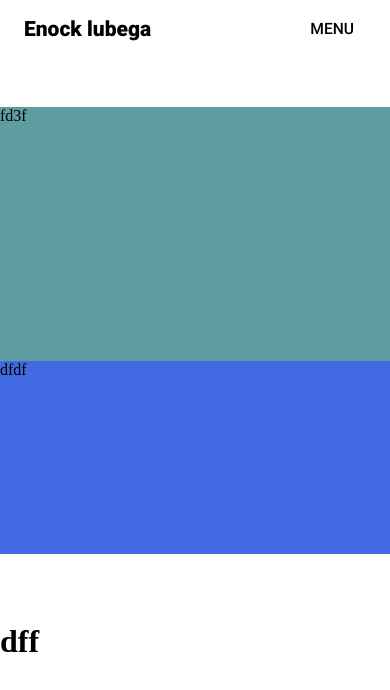
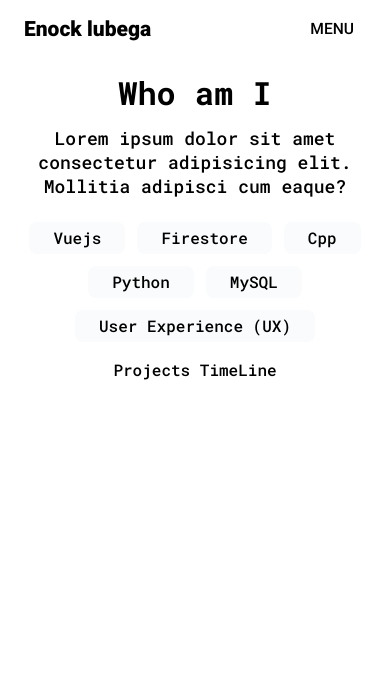
Before and after one commit to Gitnock/my-site, a Vue app: page /about in a window 390 px wide. Shown: the top 690 px of the page. Built offline with nearby package versions, Linux system fonts and the light colour scheme.

Commit message:
added about top content

```diff
--- a/src/assets/styles/flexbox.scss
+++ b/src/assets/styles/flexbox.scss
@@ -17,13 +17,15 @@
   position: absolute;
   bottom: 0px;
   display: flex;
-  justify-content: center;
+  align-items: center;
   width: 100%;
-  height: 8% !important;
+  flex-direction: column;
+  // height: 8% !important;
 }
 .indicator-body {
   background-color: black;
   height: 32px;
+  width: fit-content;
   display: flex;
   justify-content: center;
   padding: 4px 4px 4px 4px;
@@ -33,10 +35,23 @@
   color: white;
   font-size: 16px;
 }
+.text-indicator {
+  color: black;
+  font-size: 16px;
+}
 
 @media only screen and (max-width: 902px) {
   .p-top {
     height: auto;
   }
+  .scroll-indicator-wrapper{
+    // display: none;
+  }
+}
 
+/* utils */
+.flex-center {
+  display: flex;
+  align-items: center;
+  justify-content: center;
 }
--- a/src/assets/styles/init.scss
+++ b/src/assets/styles/init.scss
@@ -19,8 +19,20 @@
 .font-12 {
   font-size: 12px;
 }
+.font-16 {
+  font-size: 16px;
+}
 .font-24 {
   font-size: 24px;
+}
+.font-28 {
+  font-size: 28px;
+}
+.font-48{
+  font-size: 48px;
+}
+.font-52 {
+  font-size: 52px;
 }
 .roboto-r {
   font-family: 'Roboto', sans-serif;
@@ -51,10 +63,7 @@
   font-family: 'Roboto Mono', monospace;
   font-weight: 700;
 }
-.mono-28 {
-  font-size: 28px;
-  @extend .roboto-mono-m;
-}
+
 
 html,
 body,
--- a/src/router/index.ts
+++ b/src/router/index.ts
@@ -1,6 +1,7 @@
 import { createRouter, createWebHistory, RouteRecordRaw } from 'vue-router';
 import Index from '../views/Index.vue';
 import About from '../views/About.vue';
+import Project from '../views/Project.vue';
 
 const routes: Array<RouteRecordRaw> = [
     {
@@ -12,6 +13,11 @@
       path: '/about',
       name: 'About',
       component: About,
+    },
+    {
+        path: '/project/:id',
+        name: 'Project',
+        component: Project,
     }
 ]
 
--- a/src/views/About.vue
+++ b/src/views/About.vue
@@ -1,20 +1,40 @@
 <template>
   <div class="p-main">
     <div class="p-top">
-      <div class="top-container">
-        <div class="info-content">fd3f</div>
-        <div class="stack-content">dfdf</div>
+      <div class="top-container flex-center">
+        <div class="info-content">
+          <div class="font-52 roboto-mono-b info-title">Who am I</div>
+          <div class="font-28 roboto-mono-m info-subtitle">
+            Lorem ipsum dolor sit amet consectetur adipisicing elit. Mollitia
+            adipisci cum eaque?
+          </div>
+        </div>
+        <div class="stack-content">
+          <div class="stack-item flex-center">
+            <div class="font-16 roboto-mono-m">Vuejs</div>
+          </div>
+          <div class="stack-item flex-center">
+            <div class="font-16 roboto-mono-m">Firestore</div>
+          </div>
+          <div class="stack-item flex-center">
+            <div class="font-16 roboto-mono-m">Cpp</div>
+          </div>
+          <div class="stack-item flex-center">
+            <div class="font-16 roboto-mono-m">Python</div>
+          </div>
+          <div class="stack-item flex-center">
+            <div class="font-16 roboto-mono-m">MySQL</div>
+          </div>
+          <div class="stack-item flex-center">
+            <div class="font-16 roboto-mono-m">User Experience (UX)</div>
+          </div>
+        </div>
       </div>
-
+      <div class="scroll-indicator-wrapper">
+        <h3 class="text-indicator font-16 roboto-mono-m">Projects TimeLine</h3>
+      </div>
     </div>
-    <!-- <section class="scroll-indicator-wrapper">
-      <div class="indicator-container">
-        <i class="bx bxs-circle bx-fade-down indicator"></i>
-      </div>
-    </section> -->
-    <div class="about-bot">
-      <h1>dff</h1>
-    </div>
+    <div class="about-bot"></div>
   </div>
 </template>
 
@@ -22,50 +42,64 @@
 
 <style lang="scss" scoped>
 @import '../assets/styles/flexbox.scss';
-.about-main {
-  height: 100%;
-}
-
 /* TOP */
-.about-top {
-  height: 100% !important;
-  background-color: blanchedalmond;
-  display: flex;
-  justify-content: center;
-}
 .top-container {
   height: 100%;
   display: flex;
-  flex-wrap: wrap;
 }
 .info-content {
   width: 478px;
-  height: 254px;
-  background-color: cadetblue;
+  padding: 12px 32px;
+}
+.info-subtitle {
+  margin: 8px 0 0 0;
 }
 .stack-content {
   width: 459px;
-  height: 193px;
-  background-color: royalblue;
+  padding: 12px;
+  display: flex;
+  flex-wrap: wrap;
+  // justify-content: flex-start;
+  gap: 12px;
 }
-/* SCROLL */
-.scroll-indicator-wrapper {
-  display: flex;
-  justify-content: center;
-  height: 8% !important;
+.stack-item {
+  background-color: #f9fbfc;
+  border-radius: 8px;
+  height: 59px;
+  padding: 0 24px;
 }
-.indicator-container {
-  background-color: black;
-  height: 32px;
-  display: flex;
-  justify-content: center;
-  padding: 4px 4px 4px 4px;
-  border-radius: 12px;
-}
-
 
 /* BOTTOM */
 .about-bot {
-  height:900px;
+  height: 900px;
+}
+
+@media only screen and (max-width: 902px) {
+  .top-container {
+    flex-wrap: wrap;
+  }
+  .p-top {
+    padding: 0 0 42px 0;
+  }
+}
+
+@media screen and (max-width: 768px) {
+  .info-title {
+    font-size: 32px;
+    text-align: center;
+  }
+  .info-subtitle {
+    font-size: 18px;
+    text-align: center;
+    margin: 12px 0 0 0;
+  }
+  .stack-content {
+    justify-content: center;
+  }
+  .stack-item {
+    height: 32px;
+    padding: 4 12px;
+    font-size: 12px;
+  }
 }
 </style>
--- a/src/views/Index.vue
+++ b/src/views/Index.vue
@@ -4,17 +4,13 @@
       <div class="top-container">
         <div class="top-content">
           <div class="top-title roboto-mono-m">Hello World!</div>
-          <div class="top-subtitle mono-28">
-            A Front End Developer with a passion for Design
+          <div class="top-subtitle roboto-mono-m font-48">
+            A Software Developer with a passion for Design
           </div>
         </div>
       </div>
       <div class="scroll-indicator-wrapper">
-        <div class="indicator-container">
-          <div class="indicator-body">
-            <i class="bx bxs-circle bx-fade-down indicator"></i>
-          </div>
-        </div>
+        <h3 class="text-indicator font-16 roboto-mono-m">Featured Projects</h3>
       </div>
     </div>
     <div class="index-bot">
@@ -25,7 +21,7 @@
               <div class="card-top"></div>
             </div>
             <div class="card" :style="{ background: project.color2 }">
-              fdfddf
+              fdfddfe
             </div>
           </div>
         </div>
@@ -57,15 +53,16 @@
 ];
 </script>
 
-<style lang="scss" scroped>
+<style lang="scss" scoped>
 @import '../assets/styles/flexbox.scss';
 @import '../assets/styles/init.scss';
-// TOP
+/* TOP */
 .top-container {
   padding: 48px 0;
   display: flex;
   justify-content: center;
-  // overflow: hidden;
+  align-items: center;
+  height: 100%;
 }
 .top-content {
   padding: 60px 0;
@@ -77,13 +74,13 @@
   margin: 0 0 12px 0;
 }
 .top-subtitle {
-  max-width: 610px;
+  max-width: 836px;
   margin: auto;
   text-align: center;
   margin-bottom: 8px;
 }
 
-// BOT
+/* BOT */
 .index-bot {
   margin: 32px 0;
   display: flex;
@@ -93,13 +90,14 @@
 }
 .bot-container {
 }
-.bot-content{
+.bot-content {
   display: flex;
   justify-content: center;
 }
 .card-container {
   display: flex;
   overflow-x: auto;
+  scroll-snap-type: x mandatory;
 }
 .card {
   min-width: 442px;
@@ -108,9 +106,10 @@
   border: none;
   border-radius: 16px;
   box-shadow: none;
+  scroll-snap-align: center;
 }
 
-// MOBILE
+/* MOBILE */
 @media only screen and (max-width: 902px) {
   .top-content {
     padding: 48px 12px;
--- /dev/null
+++ b/src/views/Project.vue
@@ -0,0 +1,50 @@
+<template>
+  <div class="project-main">
+    <div class="project-top">
+      <div class="top-content">
+        <div class="top-title font-52 roboto-mono-b">App Title</div>
+        <div class="top-subtitle font-28 roboto-mono-m">
+          Lorem ipsum dolor sit amet, consectetur adipiscing elit. Nam vulputate
+          dapibus convallis
+        </div>
+        <div class="tech-content">
+          <div class="tech-item">
+            <div>css</div>
+          </div>
+          <div class="tech-item">
+            <div>firestore</div>
+          </div>
+          <div class="tech-item">
+            <div>vuejs</div>
+          </div>
+        </div>
+      </div>
+    </div>
+    <div class="project-bot"></div>
+  </div>
+</template>
+<script lang="ts" setup></script>
+<style lang="scss" scoped>
+@import '../assets/styles/flexbox.scss';
+.project-main {
+  height: 100%;
+}
+/* TOP */
+.project-top {
+  display: flex;
+  justify-content: center;
+  background-color: bisque;
+}
+.top-content {
+  max-width: 772px;
+  padding: 12px 32px;
+  display: flex;
+  flex-direction: column;
+  align-items: center;
+}
+.top-subtitle {
+  margin: 16px 0 0 0;
+  width: 664px;
+  text-align: center;
+}
+</style>
```
